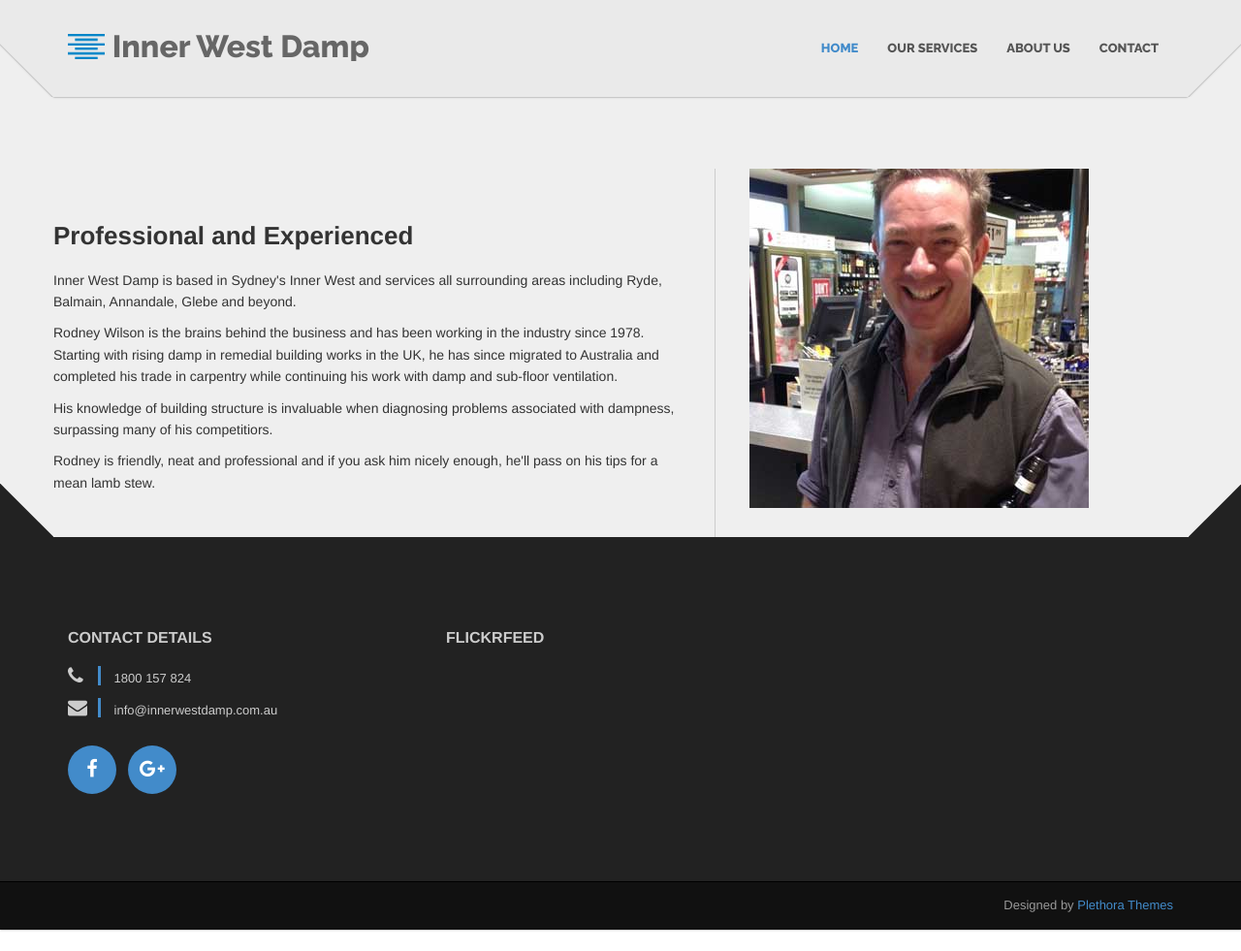
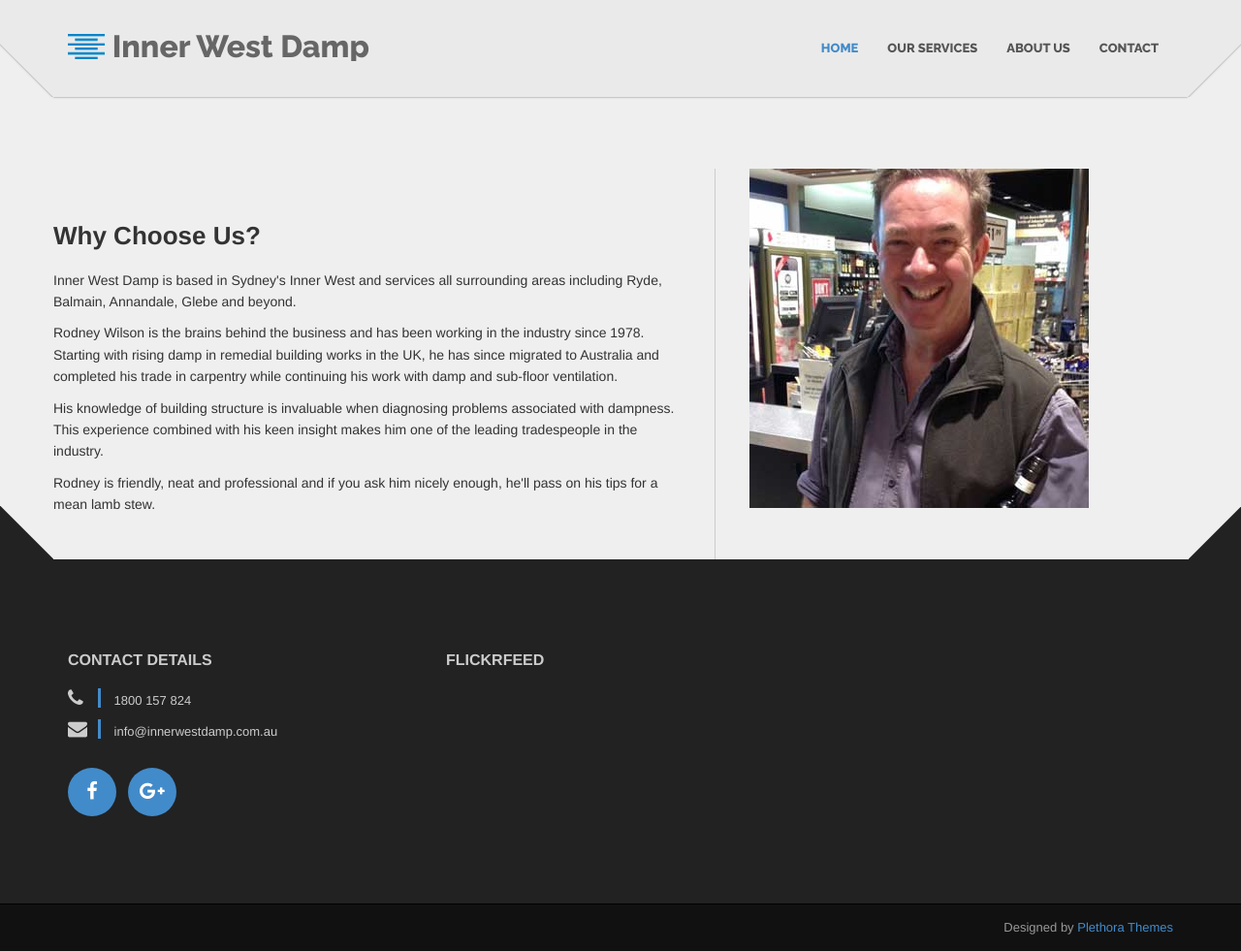
Before and after one commit to innerwestdamp/innerwestdamp.github.io, a Jekyll site: the page built from about.html, in a window 1280 px wide and 981 px high. Shown: the whole window at 97% size. Built offline with Jekyll 4.4.1, drawn with Linux system fonts in a browser that asks for light colours; nearby versions of some CDN libraries.

Commit message:
Update about.html

```diff
--- a/about.html
+++ b/about.html
@@ -14,10 +14,10 @@
 <div class="container">
     <div class="row">
          <div class="col-sm-12 col-md-7 horizontal_teaser_left">
-              <h3>Professional and Experienced</h3>
+              <h3>Why Choose Us?</h3>
               <p>Inner West Damp is based in Sydney's Inner West and services all surrounding areas including Ryde, Balmain, Annandale, Glebe and beyond.</p>
               <p>Rodney Wilson is the brains behind the business and has been working in the industry since 1978.  Starting with rising damp in remedial building works in the UK, he has since migrated to Australia and completed his trade in carpentry while continuing his work with damp and sub-floor ventilation.</p>
-              <p>His knowledge of building structure is invaluable when diagnosing problems associated with dampness, surpassing many of his competitiors. </p>
+              <p>His knowledge of building structure is invaluable when diagnosing problems associated with dampness.  This experience combined with his keen insight makes him one of the leading tradespeople in the industry. </p>
               <p>Rodney is friendly, neat and professional and if you ask him nicely enough, he'll pass on his tips for a mean lamb stew.
               </p>
          </div>
```
